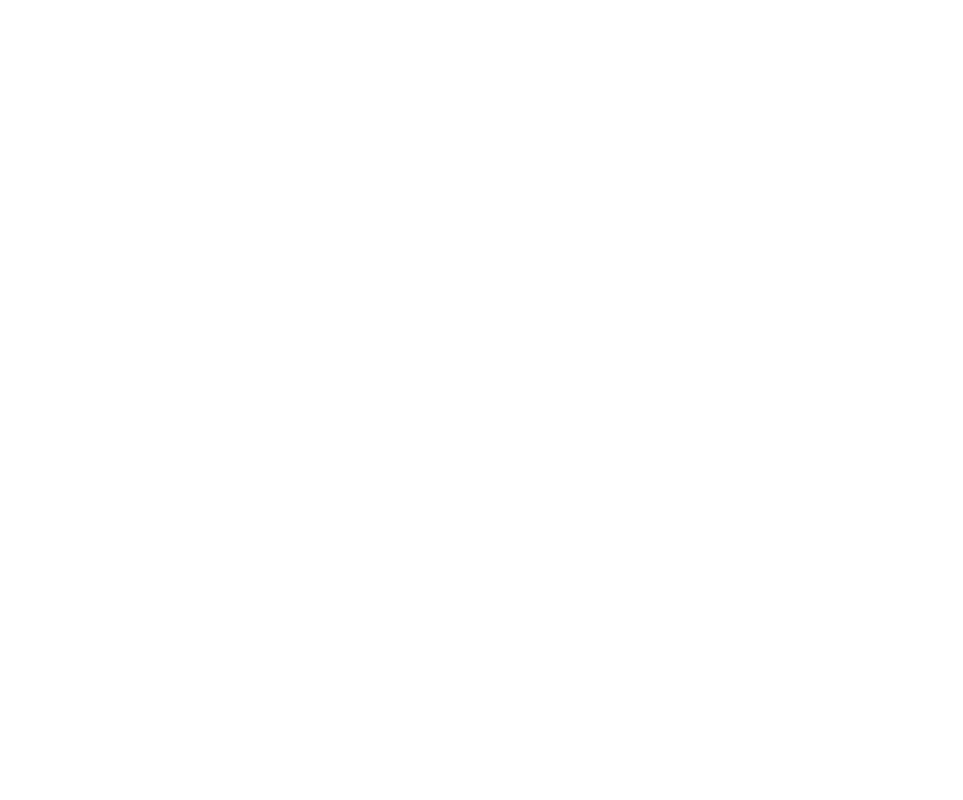
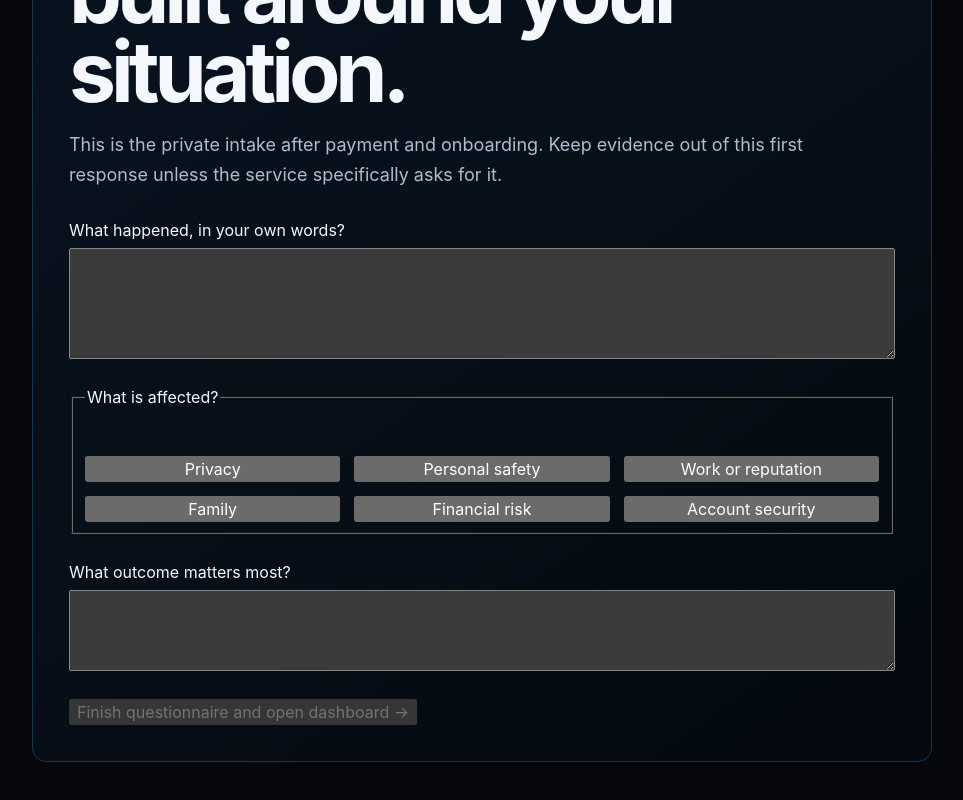
Before and after one commit to ocularoasis/Auraxhero-X, a Next.js app: page /questionnaire in a window 1280 px wide. Before the commit this address had no page. Shown: the part 518-1318 px from the top of the page, without its empty margins (158-1121 px from the left). Before the commit the page ends 800 px from the top, so only its background shows below. Built offline with nearby package versions, Linux system fonts and the light colour scheme.

Commit message:
Build DeleteMeFast post-payment onboarding and private dashboard: app/questionnaire/page.tsx

```diff
--- /dev/null
+++ b/app/questionnaire/page.tsx
@@ -0,0 +1,69 @@
+'use client'
+
+import { useState } from 'react'
+import { useRouter } from 'next/navigation'
+
+const impact = ['Privacy', 'Personal safety', 'Work or reputation', 'Family', 'Financial risk', 'Account security']
+
+export default function QuestionnairePage() {
+  const router = useRouter()
+  const [story, setStory] = useState('')
+  const [outcome, setOutcome] = useState('')
+  const [selected, setSelected] = useState<string[]>([])
+  const [busy, setBusy] = useState(false)
+  const [error, setError] = useState('')
+
+  function toggle(value: string) {
+    setSelected(current => current.includes(value) ? current.filter(item => item !== value) : [...current, value])
+  }
+
+  async function submit() {
+    setBusy(true)
+    setError('')
+    try {
+      const response = await fetch('/api/onboarding/questionnaire', {
+        method: 'POST',
+        headers: { 'Content-Type': 'application/json' },
+        body: JSON.stringify({ story, outcome, impact: selected }),
+      })
+      const data = await response.json().catch(() => ({}))
+      if (!response.ok) throw new Error(data.error ?? 'Unable to complete questionnaire.')
+      router.push('/dashboard')
+    } catch (err) {
+      setError(err instanceof Error ? err.message : 'Unable to continue.')
+      setBusy(false)
+    }
+  }
+
+  return (
+    <main className="page-shell shell">
+      <section className="feature-panel" style={{ maxWidth: 900, margin: '56px auto' }}>
+        <p className="eyebrow">PRIVATE QUESTIONNAIRE · YOUR CASE</p>
+        <h1>Tell us what is happening so your dashboard can be built around your situation.</h1>
+        <p className="lede">This is the private intake after payment and onboarding. Keep evidence out of this first response unless the service specifically asks for it.</p>
+
+        <label className="field" style={{ display: 'grid', gap: 8, marginTop: 28 }}>
+          <span>What happened, in your own words?</span>
+          <textarea value={story} onChange={e => setStory(e.target.value)} rows={7} />
+        </label>
+
+        <fieldset style={{ marginTop: 28 }}>
+          <legend>What is affected?</legend>
+          <div className="info-grid">
+            {impact.map(item => <button type="button" key={item} onClick={() => toggle(item)} aria-pressed={selected.includes(item)}>{selected.includes(item) ? '✓ ' : ''}{item}</button>)}
+          </div>
+        </fieldset>
+
+        <label className="field" style={{ display: 'grid', gap: 8, marginTop: 28 }}>
+          <span>What outcome matters most?</span>
+          <textarea value={outcome} onChange={e => setOutcome(e.target.value)} rows={5} />
+        </label>
+
+        <button className="continue" style={{ marginTop: 28 }} disabled={busy || !story.trim() || !outcome.trim() || !selected.length} onClick={submit}>
+          {busy ? 'Opening your dashboard…' : 'Finish questionnaire and open dashboard →'}
+        </button>
+        {error && <p role="alert" style={{ marginTop: 16 }}>{error}</p>}
+      </section>
+    </main>
+  )
+}
```
